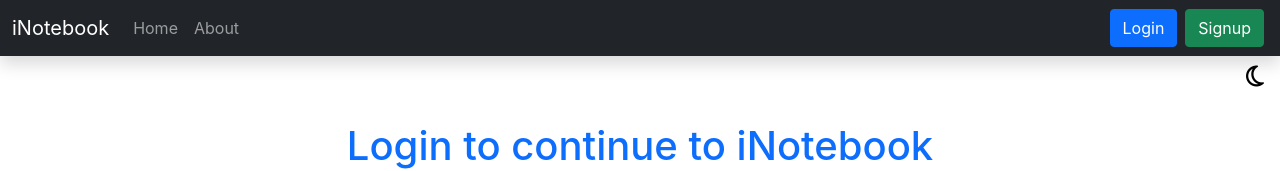
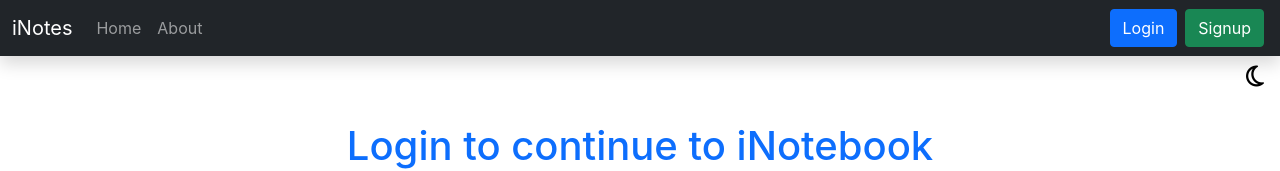
Before and after one commit to debugakash/iNotebook-Frontend, a React (Create React App) app: page /login in a window 1280 px wide. Shown: the top 171 px of the page. Built offline with nearby package versions, Linux system fonts and the light colour scheme; the HTML template or start-up script is replaced by a standard one.

Commit message:
Update Navbar.js
Edited name in navbar (inotebook to inotes)

```diff
--- a/src/components/Navbar.js
+++ b/src/components/Navbar.js
@@ -14,7 +14,7 @@
     return (
         <nav className="navbar navbar-expand-lg fixed-top shadow navbar-dark bg-dark">
             <div className="container-fluid">
-                <NavLink className="navbar-brand" to="/" >iNotebook</NavLink>
+                <NavLink className="navbar-brand" to="/" >iNotes</NavLink>
                 <button className="navbar-toggler" type="button" data-bs-toggle="collapse" data-bs-target="#navbarSupportedContent" aria-controls="navbarSupportedContent" aria-expanded="false" aria-label="Toggle navigation">
                     <i onClick={showMenuHandler} className={showMenu ? "fas fa-times" : "fas fa-bars"} />
                     {/* <span className="navbar-toggler-icon"></span> */}
```
